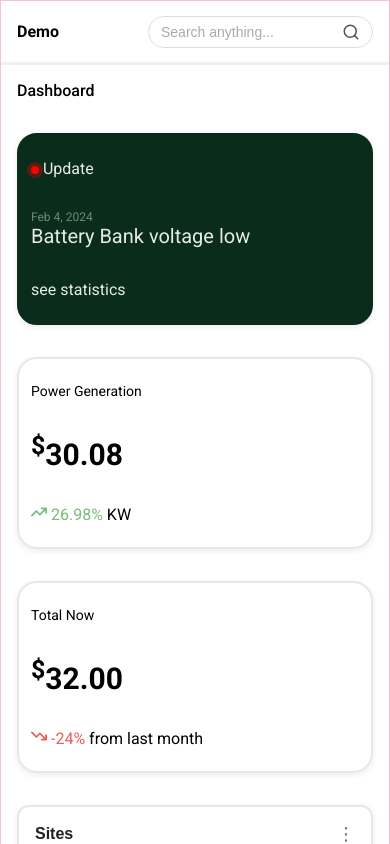
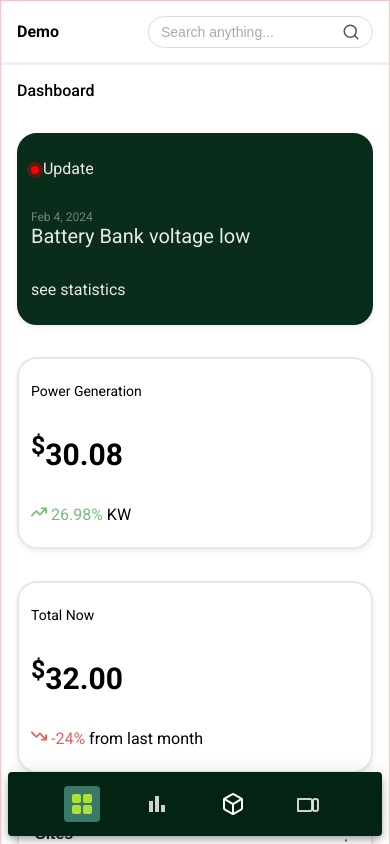
Before and after one commit to kirtymeena/EnergyDashboard, a React (Vite) app: page / in a window 390 px wide. Shown: the top 844 px of the page. Built offline with nearby package versions, Linux system fonts and the light colour scheme; some icons are missing.

Commit message:
fixed mobile bar

```diff
--- a/src/components/snackbar/SnackBar.jsx
+++ b/src/components/bar/Bar.jsx
@@ -1,11 +1,11 @@
-import "./snackbar.scss"
+import "./bar.scss"
 import Snackbar from '@mui/material/Snackbar';
 import { MdBarChart } from "react-icons/md";
 import MenuIcon from "../icons/MenuIcon";
 import Product from "../icons/Product";
 import Transaction from "../icons/Transaction";
 import { useState } from "react";
-function SnackBar() {
+function Bar() {
     const [isSelected, setIsSelected] = useState(1)
     const handleOptions = (id) => {
         setIsSelected(id)
@@ -54,4 +54,4 @@ function SnackBar() {
     )
 }
 
-export default SnackBar
+export default Bar
--- a/src/pages/Home/Home.jsx
+++ b/src/pages/Home/Home.jsx
@@ -1,5 +1,4 @@
 import './home.scss'
-// import SnackBar from '../../components/SnackBar/SnackBar'
 import Header from '../../components/Header/Header'
 import Cards from '../../components/cards/Cards'
 import { FaArrowTrendUp } from "react-icons/fa6";
@@ -10,6 +9,7 @@ import SalesReportCard from '../../components/SalesCard/SalesCard';
 import TotalViewCard from '../../components/TotalViewCard/TotalViewCard';
 import { Divider } from '@mui/material';
 import AutoAwesomeMosaicIcon from '@mui/icons-material/AutoAwesomeMosaic';
+import Bar from '../../components/bar/bar';
 
 
 function Home() {
@@ -49,7 +49,7 @@ function Home() {
                     <TotalViewCard title="CO2e" centerText={"2.595Kg"} content={["Avaoided", "Power Grid", "Generators"]} btn={"See Last Month's Data"} />
                 </div>
             </div>
-            {/* <SnackBar /> */}
+            <Bar />
         </div>
     )
 }
```
Also changed, not shown: src/components/bar/bar.scss (renamed from src/components/snackbar/snackbar.scss).
